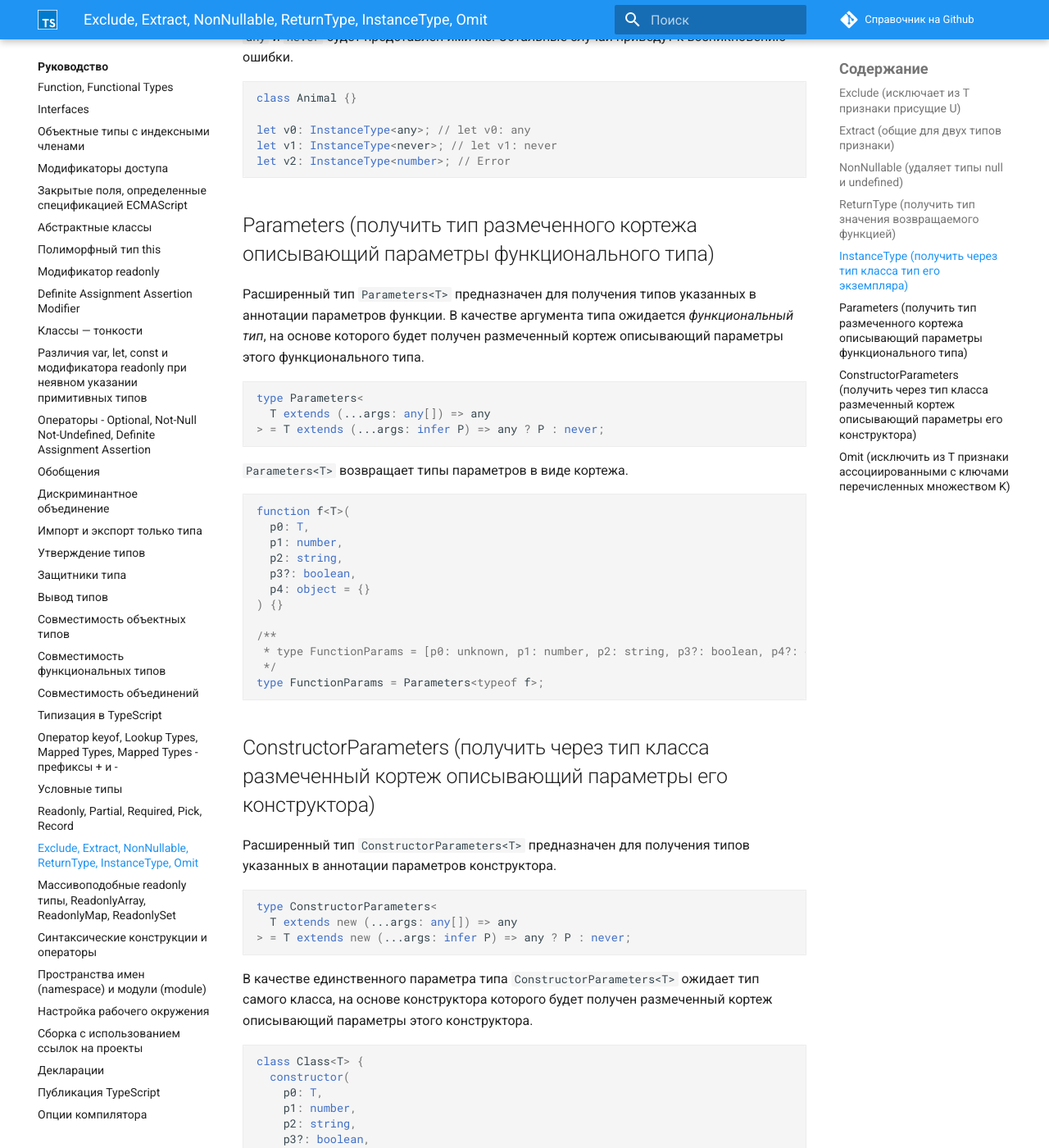
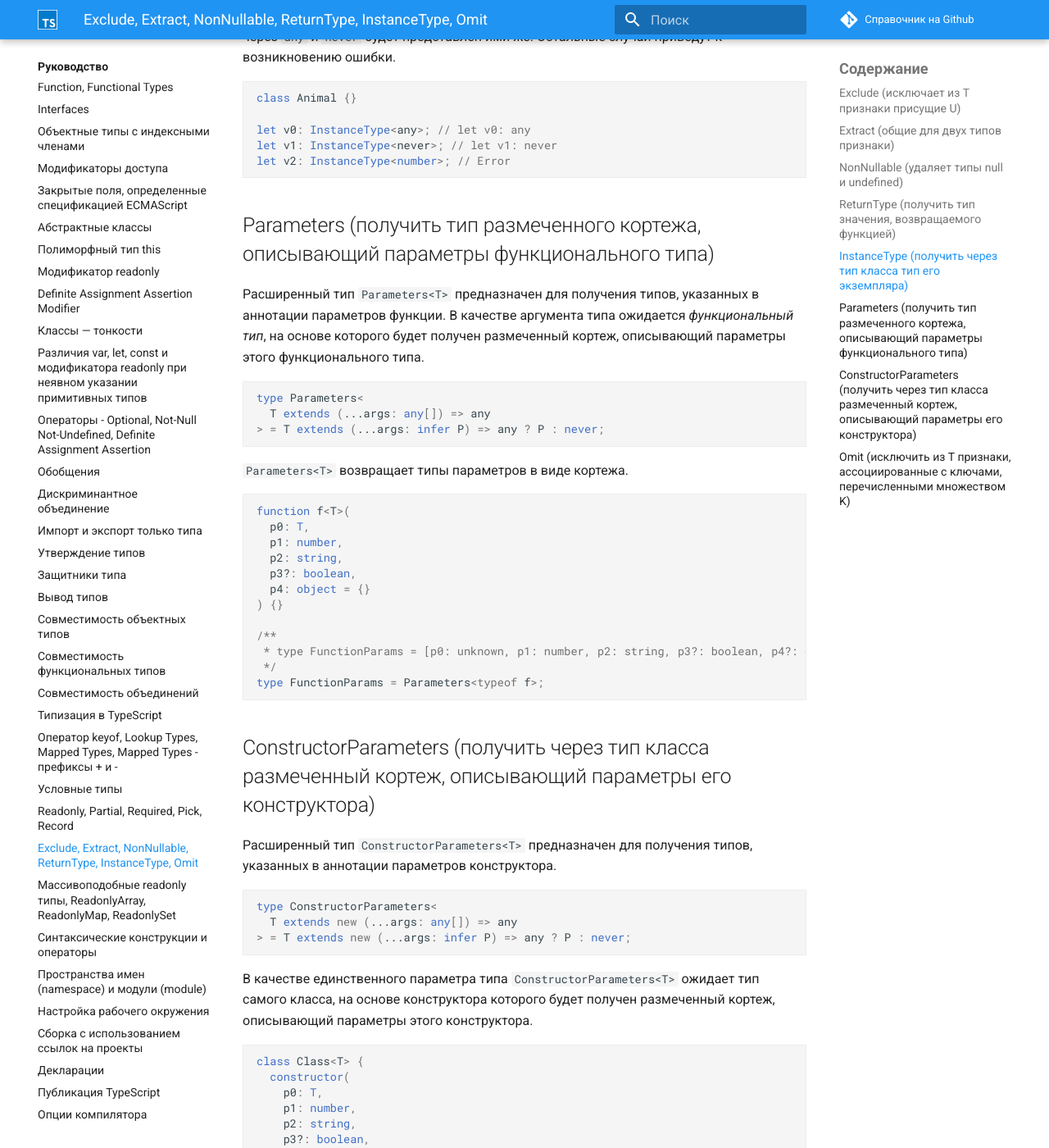
Before and after one commit to xsltdev/scriptdev.ru, an MkDocs documentation site: the page built from docs/guide/045.md, in a window 1280 px wide and 1400 px high, scrolled down 5735 px. Shown: the whole window at 82% size. Built offline with MkDocs 1.6.1 and Material for MkDocs 9.7.7, drawn with Linux system fonts in a browser that asks for light colours; comment, search, counter and statistics services are not loaded; some of the changed text lies outside the part shown.

Commit message:
edited mistakes

````diff
--- a/docs/guide/045.md
+++ b/docs/guide/045.md
@@ -12,7 +12,7 @@
 type Exclude<T, U> = T extends U ? never : T;
 ```
 
-Простыми словами из типа `T` будут исключены признаки (ключи) присущие также и типу `U`.
+Простыми словами, из типа `T` будут исключены признаки (ключи), присущие также и типу `U`.
 
 ```ts
 let v0: Exclude<number | string, number | boolean>; // let v0: string
@@ -26,7 +26,7 @@
 let v4: Exclude<number | string, number | string>; // let v4: never
 ```
 
-Его реальную пользу лучше всего продемонстрировать на реализации функции, которая на входе получает два разных объекта, а на выходе возвращает новый объект, состоящий из членов присутствующих в первом объекте, но отсутствующих во втором. Аналог функции `difference` из широко известной библиотеки _lodash_.
+Его реальную пользу лучше всего продемонстрировать на реализации функции, которая на входе получает два разных объекта, а на выходе возвращает новый объект, состоящий из членов, присутствующих в первом объекте, но отсутствующих во втором. Аналог функции `difference` из широко известной библиотеки _lodash_.
 
 ```ts
 declare function difference<T, U>(
@@ -59,7 +59,7 @@
 
 ## Extract<T, U> (общие для двух типов признаки)
 
-В результате разрешения условный тип `Extract<T, U>` будет представлять пересечение типа `T` относительно типа `U`. Оба параметра типа могут быть представлены как обычным типом, так `union`.
+В результате разрешения условный тип `Extract<T, U>` будет представлять пересечение типа `T` относительно типа `U`. Оба параметра типа могут быть представлены как обычным типом, так и `union`.
 
 ```ts
 // @filename: lib.d.ts
@@ -81,7 +81,7 @@
 let v3: Extract<number | string, boolean | object>; // let v3: never
 ```
 
-Условный тип `Extract<T, U>` стоит рассмотреть на примере реализации функции принимающей два объекта и возвращающей новый объект, состоящий из членов первого объекта, которые также присутствуют и во втором объекте.
+Условный тип `Extract<T, U>` стоит рассмотреть на примере реализации функции, принимающей два объекта и возвращающей новый объект, состоящий из членов первого объекта, которые также присутствуют и во втором объекте.
 
 ```ts
 declare function intersection<T, U>(
@@ -138,7 +138,7 @@
 let v3: NonNullable<undefined | null>; // let v3: never
 ```
 
-## ReturnType<T> (получить тип значения возвращаемого функцией)
+## ReturnType<T> (получить тип значения, возвращаемого функцией)
 
 Условный тип `ReturnType<T>` служит для установления возвращаемого из функции типа. В качестве параметра типа должен обязательно выступать _функциональный тип_.
 
@@ -150,7 +150,7 @@
 > = T extends (...args: any) => infer R ? R : any;
 ```
 
-На практике очень часто требуется получить тип к которому принадлежит значение возвращаемое из функции. Единственное на что стоит обратить внимание, что в случаях, когда тип возвращаемого из функции значения является параметром типа, у которого отсутствуют хоть какие-то признаки, то тип `ReturnType<T>` будет представлен пустым объектным типом `{}`.
+На практике очень часто требуется получить тип, к которому принадлежит значение, возвращаемое из функции. Единственное, на что стоит обратить внимание, что в случаях, когда тип возвращаемого из функции значения является параметром типа, у которого отсутствуют хоть какие-то признаки, то тип `ReturnType<T>` будет представлен пустым объектным типом `{}`.
 
 ```ts
 let v0: ReturnType<() => void>; // let v0: void
@@ -168,7 +168,7 @@
 
 ## InstanceType<T> (получить через тип класса тип его экземпляра)
 
-Условный тип `InstanceType<T>` предназначен для получения типа экземпляра на основе типа представляющего класс. Параметр типа `T` должен обязательно принадлежать к _типу класса_.
+Условный тип `InstanceType<T>` предназначен для получения типа экземпляра на основе типа, представляющего класс. Параметр типа `T` должен обязательно принадлежать к _типу класса_.
 
 ```ts
 // @filename: lib.d.ts
@@ -187,7 +187,7 @@
 
 /**
  * Тип Animal представляет объект класса,
- * то есть его экземпляр полученный при
+ * то есть его экземпляр, полученный при
  * помощи оператора new.
  */
 function f(animal: Animal) {
@@ -227,7 +227,7 @@
 }
 ```
 
-Хотя можно прибегнуть и к менее декларативному способу к запросу типа свойства класса `prototype`.
+Хотя можно прибегнуть и к менее декларативному способу - к запросу типа свойства класса `prototype`.
 
 ```ts
 function factory(Class: typeof Animal) {
@@ -237,7 +237,7 @@
 }
 ```
 
-И последнее о чем стоит упомянуть, что результат получение типа непосредственно через `any` и `never` будет представлен ими же. Остальные случаи приведут к возникновению ошибки.
+И последнее, о чем стоит упомянуть, что результат получения типа непосредственно через `any` и `never` будет представлен ими же. Остальные случаи приведут к возникновению ошибки.
 
 ```ts
 class Animal {}
@@ -247,9 +247,9 @@
 let v2: InstanceType<number>; // Error
 ```
 
-## Parameters<T> (получить тип размеченного кортежа описывающий параметры функционального типа)
+## Parameters<T> (получить тип размеченного кортежа, описывающий параметры функционального типа)
 
-Расширенный тип `Parameters<T>` предназначен для получения типов указанных в аннотации параметров функции. В качестве аргумента типа ожидается _функциональный тип_, на основе которого будет получен размеченный кортеж описывающий параметры этого функционального типа.
+Расширенный тип `Parameters<T>` предназначен для получения типов, указанных в аннотации параметров функции. В качестве аргумента типа ожидается _функциональный тип_, на основе которого будет получен размеченный кортеж, описывающий параметры этого функционального типа.
 
 ```ts
 type Parameters<
@@ -274,9 +274,9 @@
 type FunctionParams = Parameters<typeof f>;
 ```
 
-## ConstructorParameters<T> (получить через тип класса размеченный кортеж описывающий параметры его конструктора)
+## ConstructorParameters<T> (получить через тип класса размеченный кортеж, описывающий параметры его конструктора)
 
-Расширенный тип `ConstructorParameters<T>` предназначен для получения типов указанных в аннотации параметров конструктора.
+Расширенный тип `ConstructorParameters<T>` предназначен для получения типов, указанных в аннотации параметров конструктора.
 
 ```ts
 type ConstructorParameters<
@@ -284,7 +284,7 @@
 > = T extends new (...args: infer P) => any ? P : never;
 ```
 
-В качестве единственного параметра типа `ConstructorParameters<T>` ожидает тип самого класса, на основе конструктора которого будет получен размеченный кортеж описывающий параметры этого конструктора.
+В качестве единственного параметра типа `ConstructorParameters<T>` ожидает тип самого класса, на основе конструктора которого будет получен размеченный кортеж, описывающий параметры этого конструктора.
 
 ```ts
 class Class<T> {
@@ -303,9 +303,9 @@
 type ClassParams = ConstructorParameters<typeof Class>;
 ```
 
-## Omit<T, K> (исключить из T признаки ассоциированными с ключами перечисленных множеством K)
+## Omit<T, K> (исключить из T признаки, ассоциированные с ключами, перечисленными множеством K)
 
-Расширенный тип `Omit<T, K>`предназначен для определения нового типа путем исключения заданных признаков из существующего тип.
+Расширенный тип `Omit<T, K>` предназначен для определения нового типа путем исключения заданных признаков из существующего типа.
 
 ```ts
 // lib.d.ts
@@ -335,5 +335,5 @@
  *  lastName: string;
  * }
  */
-type PersonName = Omit<Person, 'age'>; // исключение признаков связанных с полем age из типа Person
+type PersonName = Omit<Person, 'age'>; // исключение признаков, связанных с полем age, из типа Person
 ```
````
Also changed, not shown: other parts of docs/guide/045.md (+4 -4 lines).
